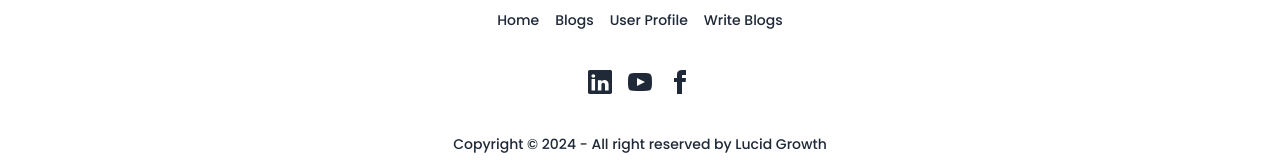
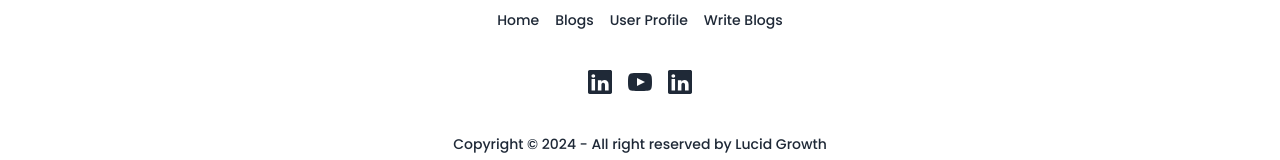
Before and after one commit to munishmangla98/Frontend---main, a React (Vite) app: page / in a window 1280 px wide. Shown: the part 687-847 px from the top of the page. Built offline with nearby package versions, Linux system fonts and the light colour scheme; no server answers.

Commit message:
github link

```diff
--- a/src/components/Footer.jsx
+++ b/src/components/Footer.jsx
@@ -49,7 +49,8 @@ function Footer() {
                   viewBox="0 0 24 24"
                   className="fill-current"
                 >
-                  <path d="M9 8h-3v4h3v12h5v-12h3.642l.358-4h-4v-1.667c0-.955.192-1.333 1.115-1.333h2.885v-5h-3.808c-3.596 0-5.192 1.583-5.192 4.615v3.385z"></path>
+                  <path d="M22.23 0H1.77C.79 0 0 .78 0 1.75v20.5C0 23.22.79 24 1.77 24h20.5c.98 0 1.77-.78 1.77-1.75V1.75C24 .78 23.21 0 22.23 0zM7.08 20.5H3.56V9h3.52v11.5zM5.32 7.65c-1.12 0-1.82-.75-1.82-1.69 0-.96.72-1.69 1.85-1.69 1.12 0 1.82.73 1.83 1.69-.01.94-.71 1.69-1.86 1.69zM20.5 20.5h-3.51v-5.5c0-1.38-.49-2.32-1.72-2.32-.94 0-1.5.65-1.74 1.27-.09.22-.11.53-.11.84v5.71h-3.51s.05-9.28 0-10.24h3.51v1.45c.47-.73 1.3-1.76 3.16-1.76 2.3 0 4.03 1.49 4.03 4.69v5.86z"></path>
+
                 </svg>
               </a>
             </div>
```
